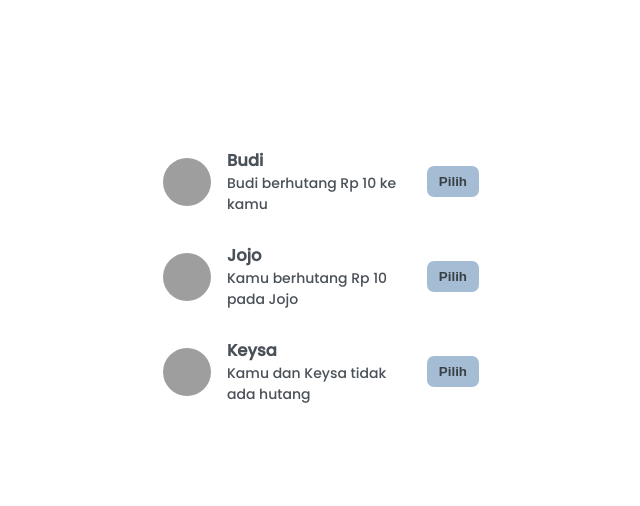
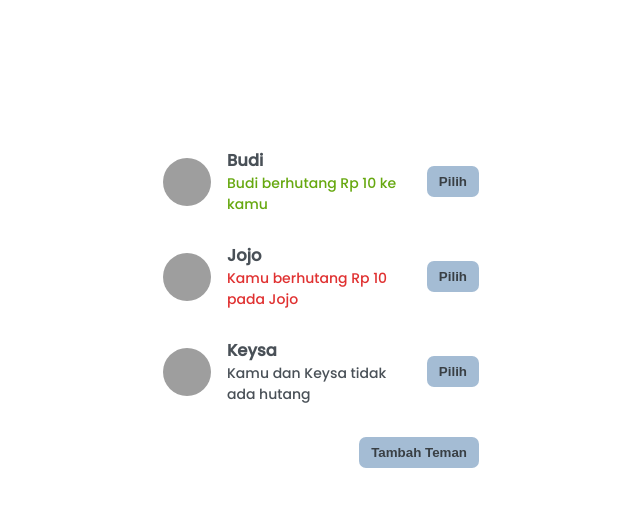
Before and after one commit to bando9/split-bill, a React (Vite) app: page / in a window 1280 px wide. Shown: the top 506 px of the page, without its empty margins (79-719 px from the left). Built offline with nearby package versions, Linux system fonts and the light colour scheme; grey boxes are pictures that could not be loaded.

Commit message:
feat: show the form add friend and form split bill

```diff
--- a/src/App.jsx
+++ b/src/App.jsx
@@ -1,4 +1,7 @@
+import { useState } from "react";
 import FriendList from "./Components/FriendList";
+import FormAddFriend from "./Components/FormAddFriend";
+import FormSplitBill from "./Components/FormSplitBill";
 
 const InitializeFriend = [
   {
@@ -22,12 +25,32 @@ const InitializeFriend = [
 ];
 
 function App() {
+  const [addFriend, setAddFriend] = useState(false);
+  const handleAddFriend = () => {
+    setAddFriend(!addFriend);
+  };
+
+  const [isSelected, setIsSelected] = useState(false);
+  const handleSplitBill = () => {
+    setIsSelected(!isSelected);
+  };
+
   return (
     <>
       <div className="app">
         <div className="sidebar">
-          <FriendList friends={InitializeFriend} />
+          <FriendList
+            friends={InitializeFriend}
+            handleSplitBill={handleSplitBill}
+            isSelected={isSelected}
+          />
+          {addFriend && <FormAddFriend />}
+          <button className="button" onClick={handleAddFriend}>
+            {addFriend ? "Tutup" : "Tambah Teman"}
+          </button>
         </div>
+
+        <div>{isSelected && <FormSplitBill friends={InitializeFriend} />}</div>
       </div>
     </>
   );
--- /dev/null
+++ b/src/Components/FormAddFriend.jsx
@@ -0,0 +1,13 @@
+export default function FormAddFriend() {
+  return (
+    <form className="form-add-friend">
+      <label htmlFor="name">🤠Nama</label>
+      <input type="text" id="name" />
+
+      <label htmlFor="image">📷Gambar</label>
+      <input type="text" id="image" placeholder="https://i.pravatar.cc/48?u=" />
+
+      <button className="button">Tambah</button>
+    </form>
+  );
+}
--- /dev/null
+++ b/src/Components/FormSplitBill.jsx
@@ -0,0 +1,19 @@
+export default function FormSplitBill({ friends }) {
+  return (
+    <form className="form-split-bill">
+      <h2>Patungan Bareng {friends.name} </h2>
+      <label htmlFor="cost">💵Total Biaya</label>
+      <input type="text" id="cost" />
+      <label htmlFor="your-expense">🙋‍♂️Pengeluaran Kamu</label>
+      <input type="text" id="your-expense" />
+      <label htmlFor="friend-expense">🙋Pengeluaran {friends.name}</label>
+      <input type="text" id="friend-expense" disabled />
+      <label htmlFor="pay-with">🤑Ditalangin Sama</label>
+      <select name="pay-with" id="pay-with">
+        <option value="Kamu">Kamu</option>
+      </select>
+
+      <button className="button">Tambah</button>
+    </form>
+  );
+}
--- a/src/Components/Friend.jsx
+++ b/src/Components/Friend.jsx
@@ -1,22 +1,24 @@
-export default function Friend({ friends }) {
+export default function Friend({ friends, handleSplitBill, isSelected }) {
   return (
     <li>
       <img src={friends.image} alt={friends.name} />
       <h3>{friends.name}</h3>
       {friends.balance < 0 && (
-        <p className="text-red-600">
-          Kamu berhutang Rp {Math.abs(friends.balance)} pada {friends.name}{" "}
+        <p className="red">
+          Kamu berhutang Rp {Math.abs(friends.balance)} pada {friends.name}
         </p>
       )}
 
       {friends.balance > 0 && (
-        <p className="text-green-600">
-          {friends.name} berhutang Rp {Math.abs(friends.balance)} ke kamu{" "}
+        <p className="green">
+          {friends.name} berhutang Rp {Math.abs(friends.balance)} ke kamu
         </p>
       )}
 
       {friends.balance == 0 && <p>Kamu dan {friends.name} tidak ada hutang</p>}
-      <button className="button">Pilih</button>
+      <button className="button" onClick={handleSplitBill}>
+        {isSelected ? "Tutup" : "Pilih"}
+      </button>
     </li>
   );
 }
--- a/src/Components/FriendList.jsx
+++ b/src/Components/FriendList.jsx
@@ -1,11 +1,18 @@
 import Friend from "./Friend";
 
-export default function FriendList({ friends }) {
+export default function FriendList({ friends, handleSplitBill, isSelected }) {
   return (
     <div>
       <ul>
         {friends.map((friend) => {
-          return <Friend friends={friend} key={friend.id} />;
+          return (
+            <Friend
+              friends={friend}
+              key={friend.id}
+              handleSplitBill={handleSplitBill}
+              isSelected={isSelected}
+            />
+          );
         })}
       </ul>
     </div>
```
